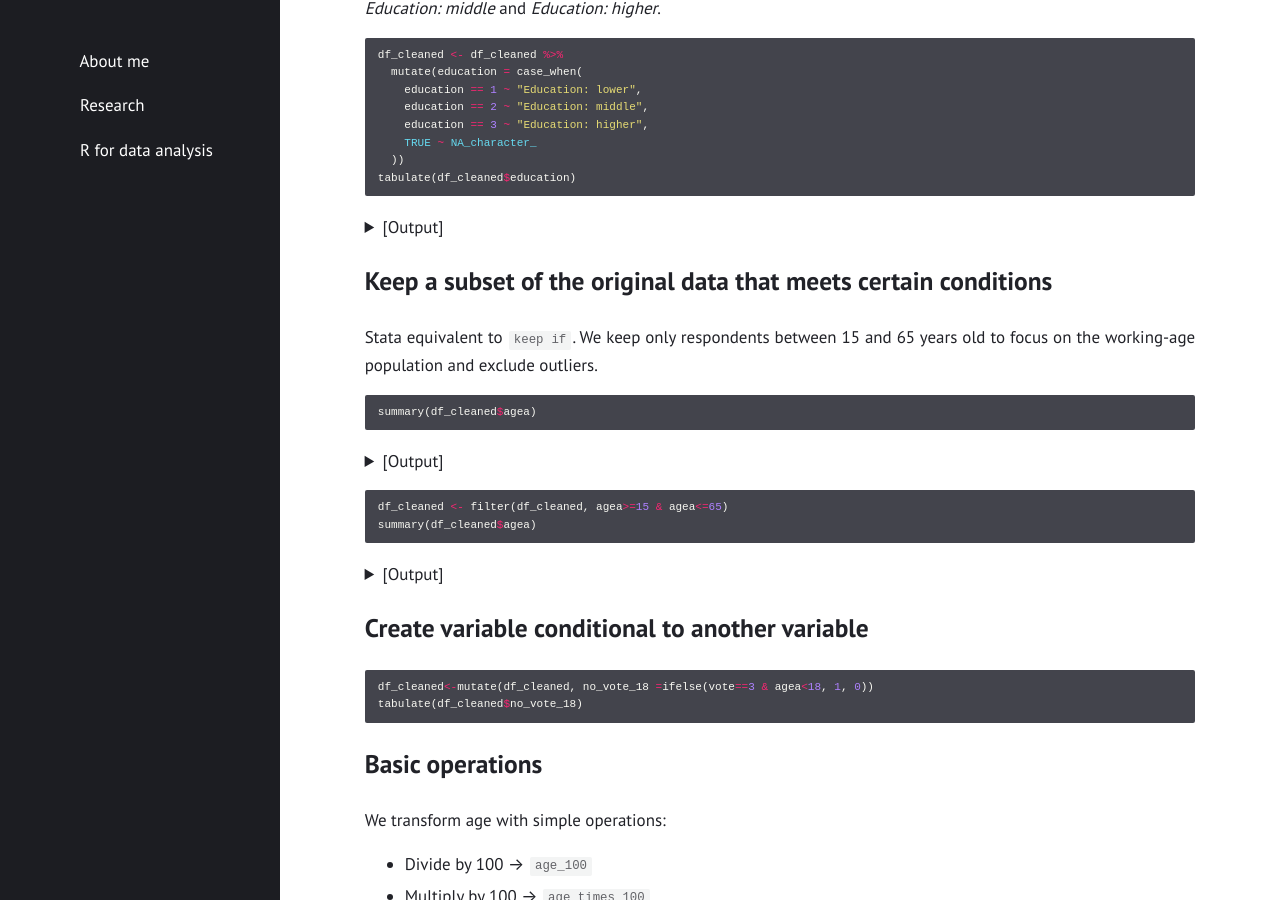
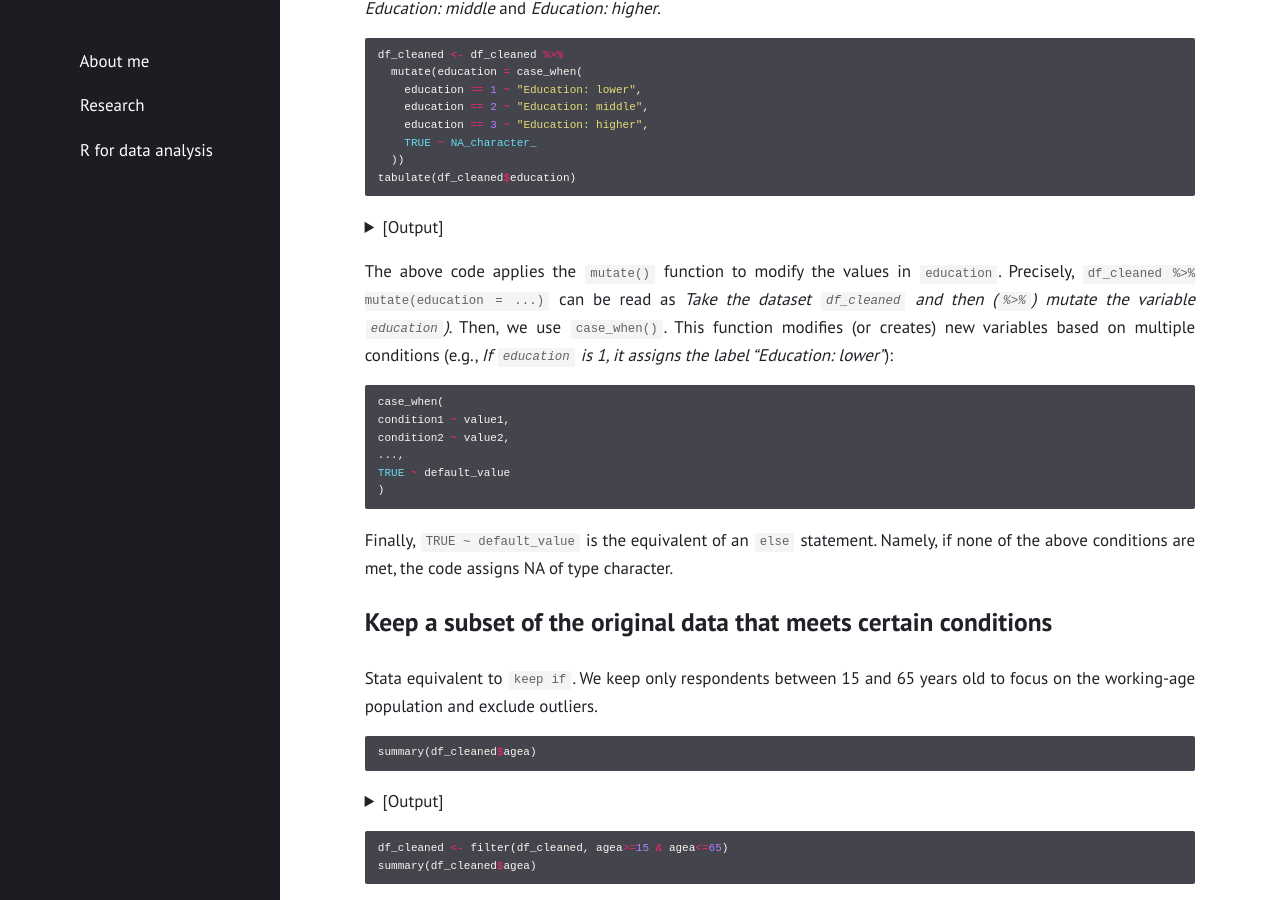
Before and after one commit to gubellom/gubellom.github.io, a Jekyll site: the page built from R files/Manipulation.md, in a window 1280 px wide and 900 px high, scrolled down 2630 px. Built offline with Jekyll 4.4.1, drawn with Linux system fonts in a browser that asks for light colours.

Commit message:
Update Manipulation.md
Signed-off-by: Michele Gubello <62111923+gubellom@users.noreply.github.com>

````diff
--- a/R files/Manipulation.md
+++ b/R files/Manipulation.md
@@ -205,6 +205,18 @@ tabulate(df_cleaned$education)
   </pre>
 </details>
 
+The above code applies the `mutate()` function to modify the values in `education`. Precisely, `df_cleaned %>% mutate(education = ...)` can be read as *Take the dataset `df_cleaned` and then (`%>%`) mutate the variable `education`)*. Then, we use `case_when()`. This function modifies (or creates) new variables based on multiple conditions (e.g., *If `education` is 1, it assigns the label "Education: lower"*):
+
+```r
+case_when(
+condition1 ~ value1,
+condition2 ~ value2,
+...,
+TRUE ~ default_value
+)
+```
+Finally, `TRUE ~ default_value` is the equivalent of an `else` statement. Namely, if none of the above conditions are met, the code assigns NA of type character.
+
 
 ## Keep a subset of the original data that meets certain conditions
 
````
